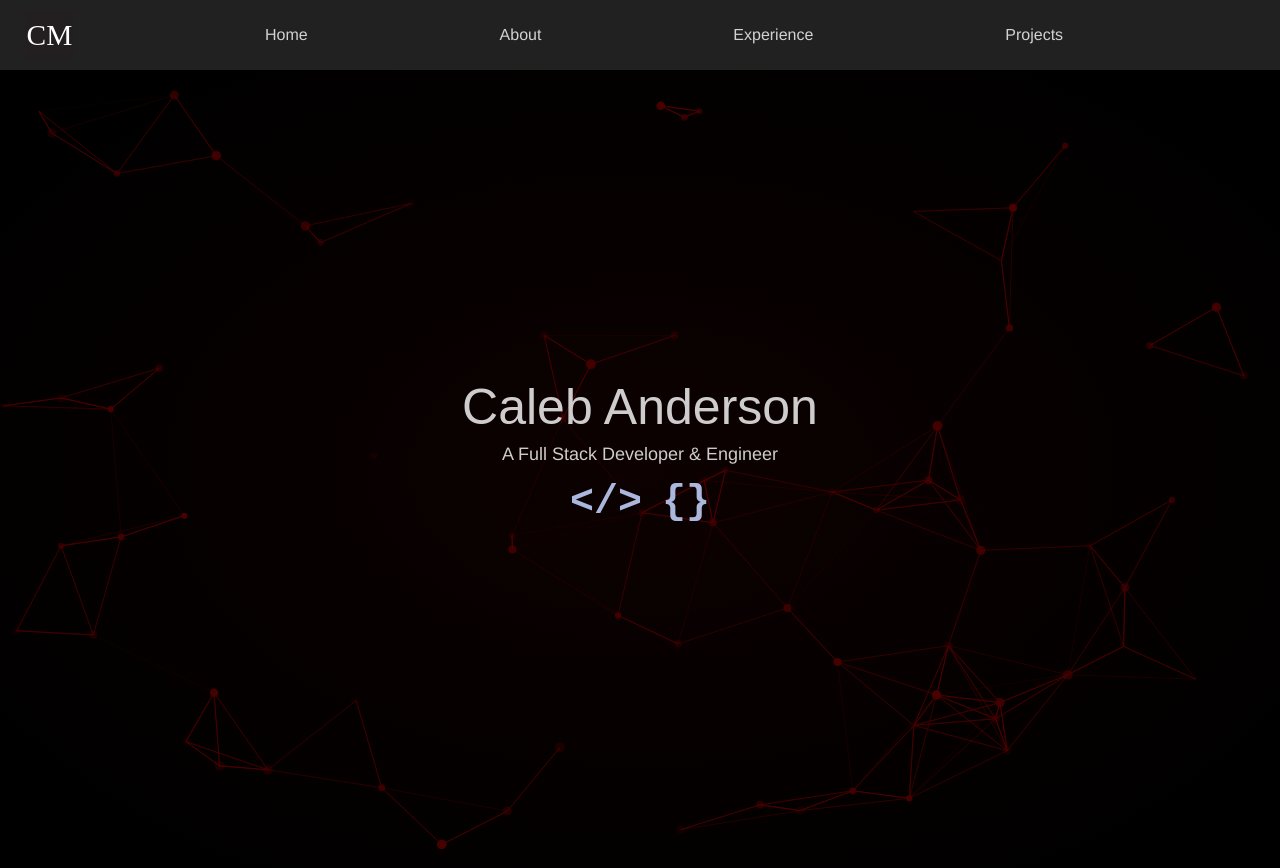
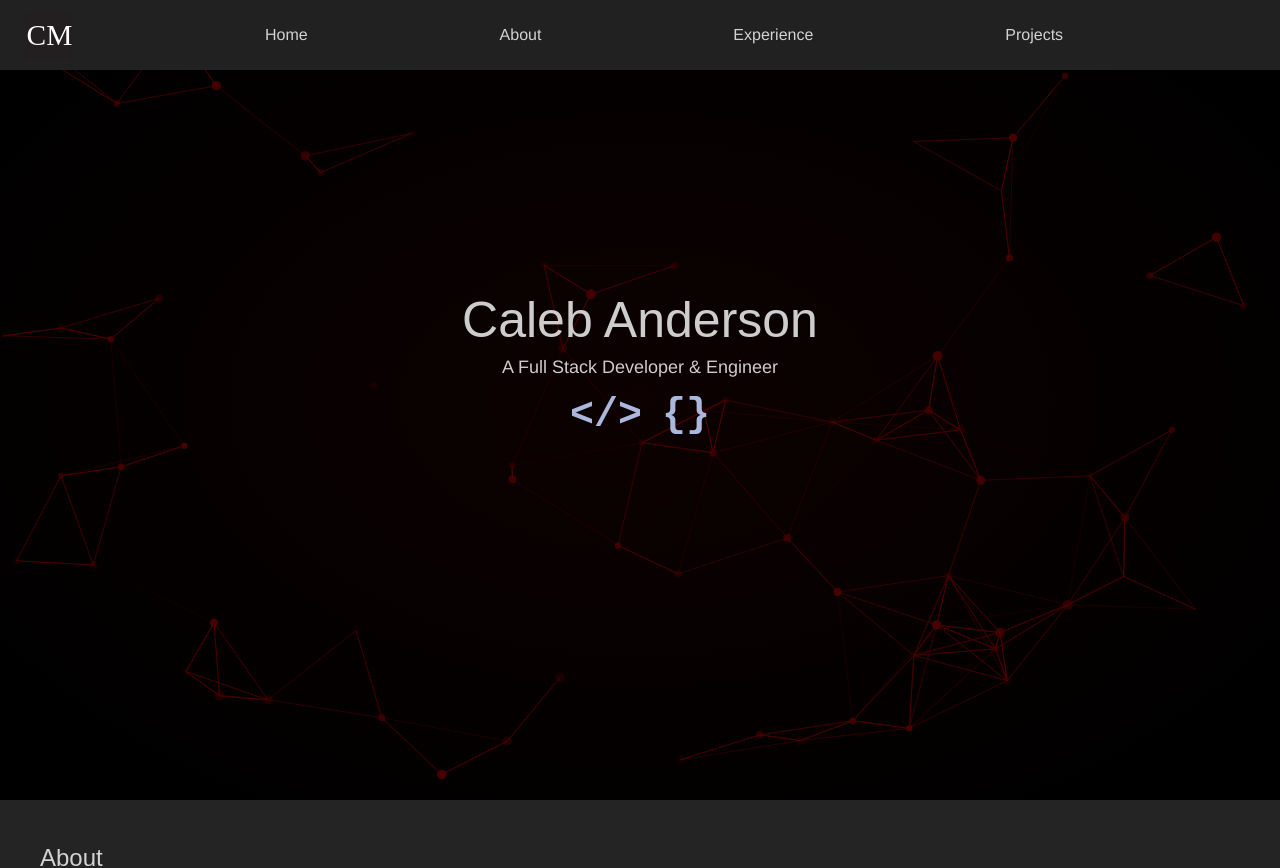
Before and after one commit to LordSahvith/CalebMckays, a React (Vite) app: page / in a window 1280 px wide. Shown: the top 868 px of the page. Built offline with nearby package versions, Linux system fonts and the light colour scheme; a web font is replaced by a local one.

Commit message:
fix hero spacing and sizing

```diff
--- a/src/components/layout/hero/Hero.css
+++ b/src/components/layout/hero/Hero.css
@@ -16,7 +16,6 @@
 .hero-text {
   width: 100%;
   max-width: 100%;
-  margin-top: 35px;
 }
 
 .hero-text {
--- a/src/components/layout/navigation/MainNavigation.css
+++ b/src/components/layout/navigation/MainNavigation.css
@@ -5,7 +5,7 @@
   display: flex;
   justify-content: center;
   align-items: center;
-  position: relative;
+  position: absolute;
   top: 0px;
   left: 0;
   z-index: 99;
```
